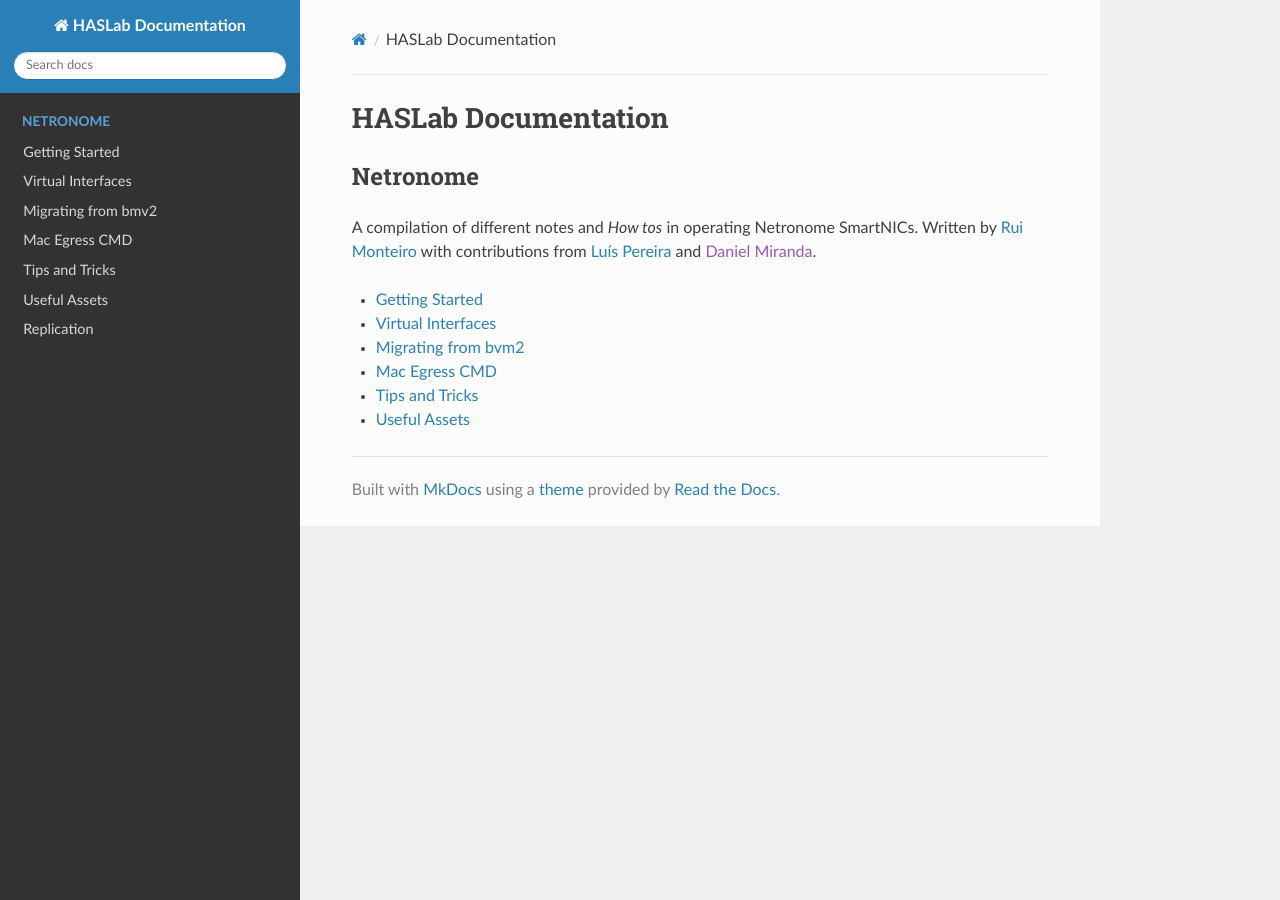
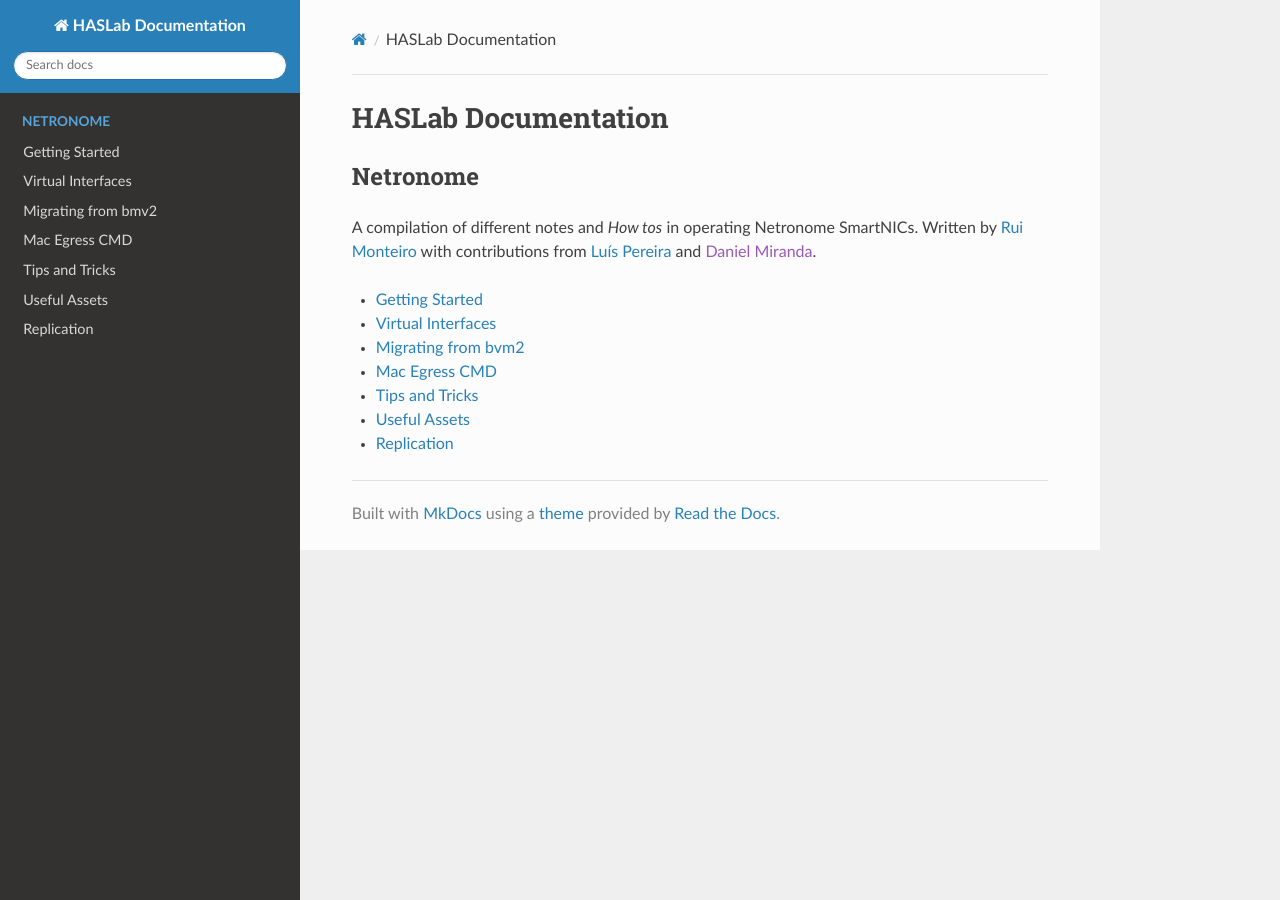
Before and after one commit to RuiCunhaM/netronome-p4-documentation, an MkDocs documentation site: the page built from docs/index.md, in a window 1280 px wide. Built offline with MkDocs 1.6.1, drawn with Linux system fonts in a browser that asks for light colours; nearby versions of some CDN libraries.

Commit message:
Update index.md

```diff
--- a/docs/index.md
+++ b/docs/index.md
@@ -10,3 +10,4 @@
 - [Mac Egress CMD](mac-cmd.md)
 - [Tips and Tricks](tips.md)
 - [Useful Assets](assets.md)
+- [Replication](replication.md)
```
